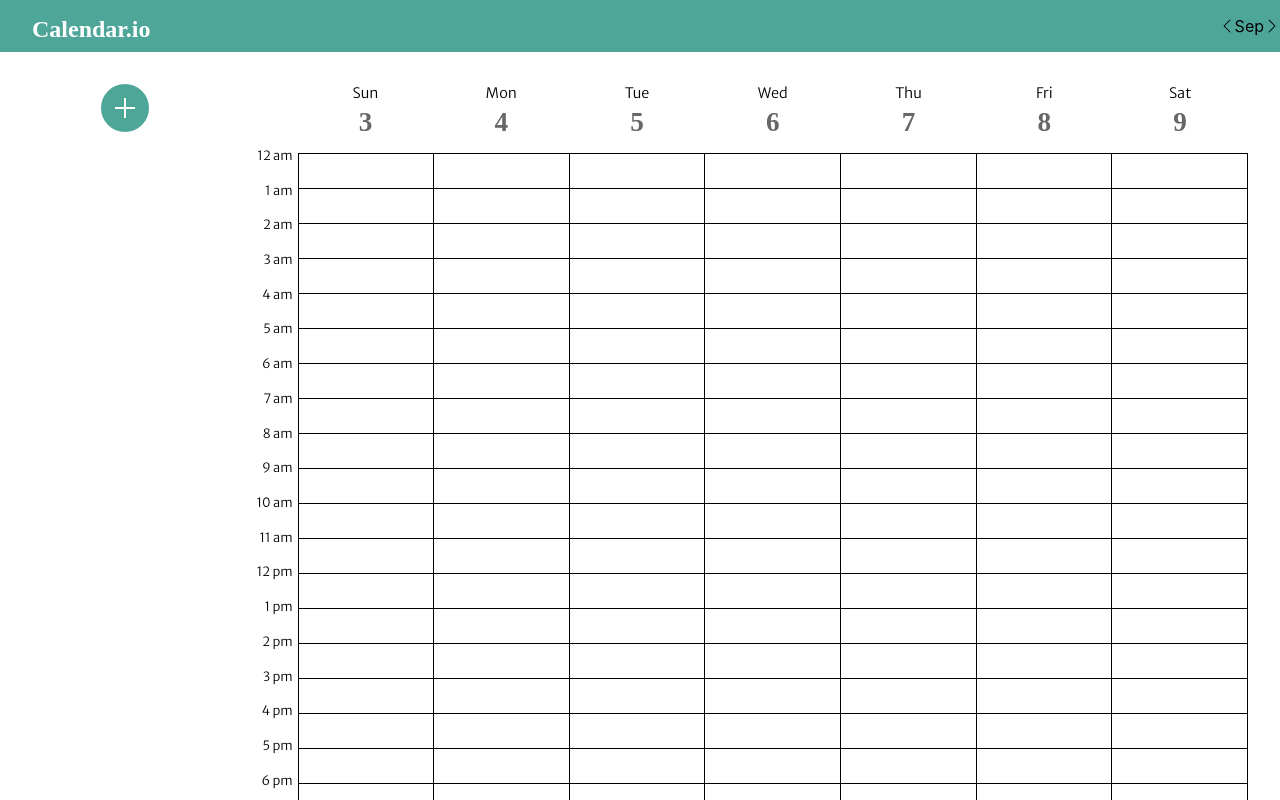
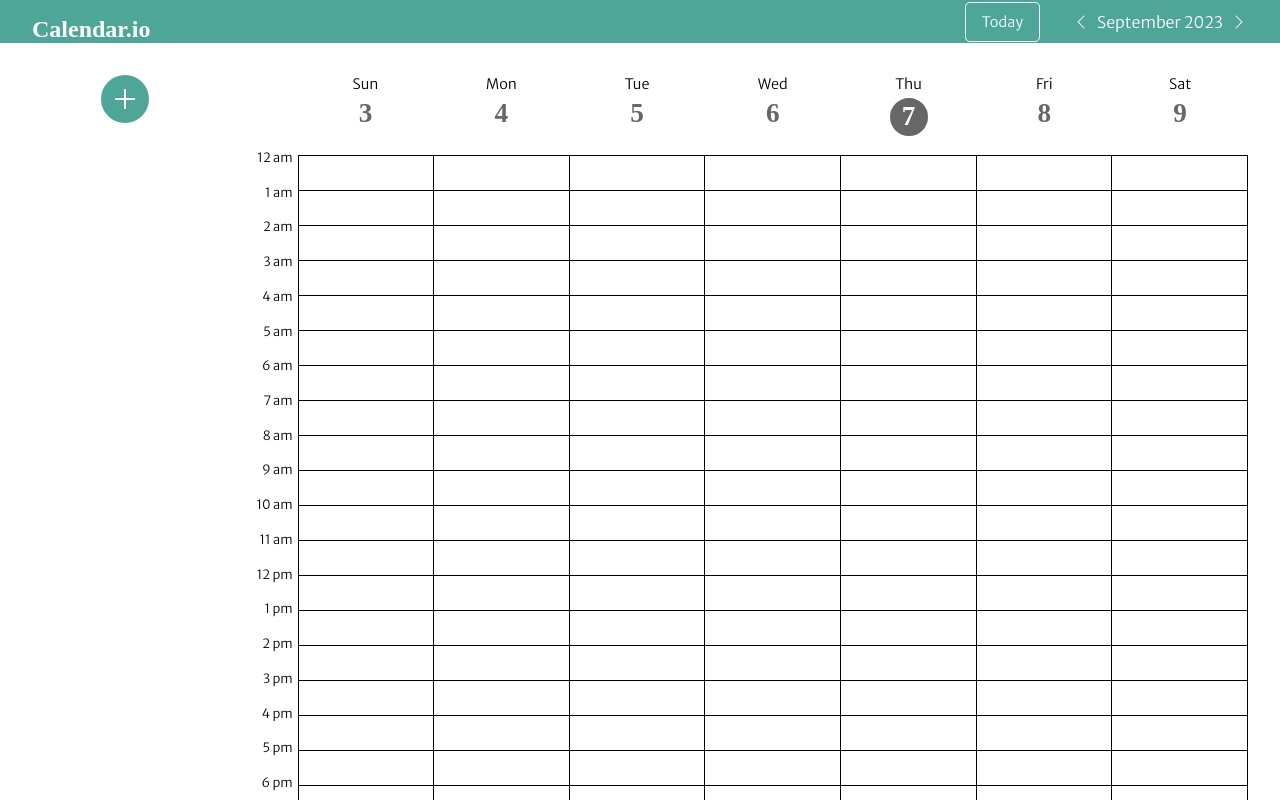
Before and after one commit to dmgucor/calendar.io, a React (Create React App) app: page / in a window 1280 px wide. Shown: the top 800 px of the page. Built offline with nearby package versions, Linux system fonts and the light colour scheme; a web font is replaced by a local one.

Commit message:
implemented week changer and today button

```diff
--- a/src/Components/MainPage/MainPage.jsx
+++ b/src/Components/MainPage/MainPage.jsx
@@ -9,6 +9,7 @@ import "./MainPage.css";
 
 function MainPage() {
   const [showAddEvent, setShowEvent] = useState(false);
+  const [currentDate, setCurrentDate] = useState(new Date());
 
   function handleOnClickAddEvent() {
     setShowEvent(!showAddEvent);
@@ -16,7 +17,10 @@ function MainPage() {
 
   return (
     <>
-      <NavBar></NavBar>
+      <NavBar
+        currentDate={currentDate}
+        setCurrentDate={setCurrentDate}
+      ></NavBar>
       <div className="main--content--container">
         <div className="left-panel--container">
           <div>
@@ -35,7 +39,7 @@ function MainPage() {
               <AddEvent closeModal={handleOnClickAddEvent}></AddEvent>,
               document.getElementById("root")
             )}
-          <WeeklyView></WeeklyView>
+          <WeeklyView currentDate={currentDate}></WeeklyView>
         </div>
       </div>
     </>
--- a/src/Components/NavBar/NavBar.css
+++ b/src/Components/NavBar/NavBar.css
@@ -12,8 +12,43 @@
     padding: 1rem 2rem 0;
 }
 
-.week-changer--container{
+.action-buttons--container{
     display: flex;
     flex-direction: row;
     align-items: center;
 }
+
+.week-changer--container{
+    font-family: 'Merriweather Sans', sans-serif;
+    font-size: 1rem;
+    display: flex;
+    flex-direction: row;
+    align-items: center;
+    justify-content: center;
+    color: white;
+    min-width: 15rem;
+}
+
+.week-changer--container>p{
+    margin: 0 .5rem;
+}
+
+.change-week-button:hover{
+    cursor: pointer;
+}
+
+.show-today-button{
+    font-family: 'Merriweather Sans', sans-serif;
+    font-size: 0.9rem;
+    background-color: #4EA699;
+    color: white;
+    border: solid 1px white;
+    height: 2.5rem;
+    padding: 0 1rem;
+    border-radius: .3rem;
+}
+
+.show-today-button:hover{
+    filter: brightness(0.85);
+    cursor: pointer;
+}
--- a/src/Components/NavBar/NavBar.jsx
+++ b/src/Components/NavBar/NavBar.jsx
@@ -2,15 +2,73 @@ import React from "react";
 import { BsChevronLeft, BsChevronRight } from "react-icons/bs";
 import "./NavBar.css";
 
-function NavBar() {
-  const monthName = "Sep";
+function NavBar({ currentDate, setCurrentDate }) {
+  const weekInMillis = 7 * 24 * 60 * 60 * 1000;
+  const dateInUse = new Date(currentDate);
+
+  function getMonthName() {
+    console.log(`nav bar date ${dateInUse}`);
+    const month = dateInUse.getMonth();
+
+    switch (month) {
+      case 0:
+        return "January";
+      case 1:
+        return "February";
+      case 2:
+        return "March";
+      case 3:
+        return "April";
+      case 4:
+        return "May";
+      case 5:
+        return "June";
+      case 6:
+        return "July";
+      case 7:
+        return "August";
+      case 8:
+        return "September";
+      case 9:
+        return "October";
+      case 10:
+        return "November";
+      case 11:
+        return "December";
+    }
+  }
+
+  function getNextWeek() {
+    const newWeekTime = dateInUse.getTime() + weekInMillis;
+    setCurrentDate(newWeekTime);
+  }
+
+  function getPreviousWeek() {
+    const newWeekTime = dateInUse.getTime() - weekInMillis;
+    setCurrentDate(newWeekTime);
+  }
+
   return (
     <div className="navbar--container">
       <h2>Calendar.io</h2>
-      <div className="week-changer--container">
-        <BsChevronLeft></BsChevronLeft>
-        <p>{monthName}</p>
-        <BsChevronRight></BsChevronRight>
+      <div className="action-buttons--container">
+        <input
+          type="button"
+          value={"Today"}
+          className="show-today-button"
+          onClick={() => setCurrentDate(new Date())}
+        ></input>
+        <div className="week-changer--container">
+          <BsChevronLeft
+            className="change-week-button"
+            onClick={() => getPreviousWeek()}
+          ></BsChevronLeft>
+          <p>{`${getMonthName()} ${dateInUse.getFullYear()}`}</p>
+          <BsChevronRight
+            className="change-week-button"
+            onClick={() => getNextWeek()}
+          ></BsChevronRight>
+        </div>
       </div>
     </div>
   );
--- a/src/Components/WeeklyView/WeeklyView.css
+++ b/src/Components/WeeklyView/WeeklyView.css
@@ -17,7 +17,7 @@ table{
 .calendar-grid{
     display: grid;
     grid-template-columns: 3rem 20fr;
-    grid-template-rows: 4.3rem 15fr;
+    grid-template-rows: 5rem 15fr;
     font-family: 'Merriweather Sans', sans-serif;
     min-width: 40rem;
 }
@@ -50,19 +50,38 @@ table{
 }
 
 .single-day--container{
-    width: 2rem;
+    width: 2.3rem;
     display: flex;
     flex-direction: column;
     align-items: center;
 }
 
 .day-number{
+    display: flex;
+    align-items: center;
+    justify-content: center;
+    width: 2rem;
+    height: 2rem;
     margin-top: .3rem;
     margin-bottom: 0;
     font-family: 'Borel', cursive;
     color: #676767;
     font-weight: bold;
     font-size: 1.7rem;
+    position: relative;
+}
+
+.day-number>p{
+    margin: 0;
+    position: absolute;
+    top: .01rem
+}
+
+.day-number-today{
+    border: solid #676767;
+    border-radius: 100%;
+    background-color: #676767;
+    color: white;
 }
 
 .day-name{
--- a/src/Components/WeeklyView/WeeklyView.jsx
+++ b/src/Components/WeeklyView/WeeklyView.jsx
@@ -1,36 +1,47 @@
-import React, { useState } from "react";
+import React from "react";
 import { useEffect } from "react";
 import "./WeeklyView.css";
 
-function WeeklyView() {
+function WeeklyView({ currentDate }) {
   const days = ["Sun", "Mon", "Tue", "Wed", "Thu", "Fri", "Sat"];
   const dayInMillis = 24 * 60 * 60 * 1000;
-  const [firstDayOfWeek, setFirstDayOfWeek] = useState(getFirstDayOfWeek());
+  const dateInUse = new Date(currentDate);
 
   useEffect(() => {
     createCells();
     createHourStamps();
   }, []);
 
-  function getFirstDayOfWeek() {
-    const currentDay = new Date();
+  function getFirstDayOfWeek(dateInUse) {
+    const currentDay = dateInUse;
     const firstDay = currentDay.getTime() - currentDay.getDay() * dayInMillis;
     const dateRes = new Date(firstDay);
-    console.log(dateRes);
     return dateRes;
   }
 
   function createDayNumStamps() {
     const dayNumberContainer = [];
 
-    let currentDay = firstDayOfWeek;
+    let currentDay = getFirstDayOfWeek(dateInUse);
+    let today = new Date();
     for (let dayIndex = 0; dayIndex < 7; dayIndex++) {
       const addTime = dayIndex === 0 ? 0 : dayInMillis;
       const newDay = new Date(currentDay.getTime() + addTime);
+
+      const isDayToday =
+        today.getFullYear() === newDay.getFullYear() &&
+        today.getDate() === newDay.getDate() &&
+        today.getMonth() === newDay.getMonth();
+
+      const numberStyle = isDayToday
+        ? "day-number day-number-today"
+        : "day-number";
       dayNumberContainer.push(
-        <div className="single-day--container">
+        <div className="single-day--container" key={newDay.getDate()}>
           <p className="day-name">{days[dayIndex]}</p>
-          <p className="day-number">{newDay.getDate()}</p>
+          <div className={numberStyle}>
+            <p>{newDay.getDate()}</p>
+          </div>
         </div>
       );
       currentDay = newDay;
```
